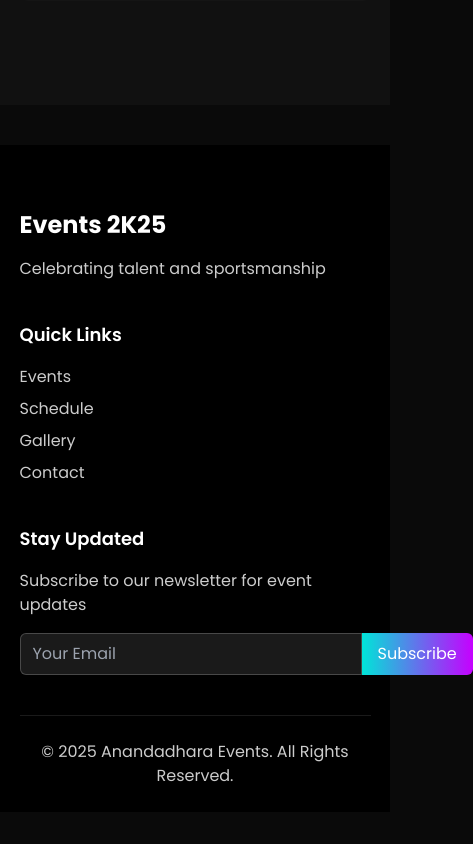
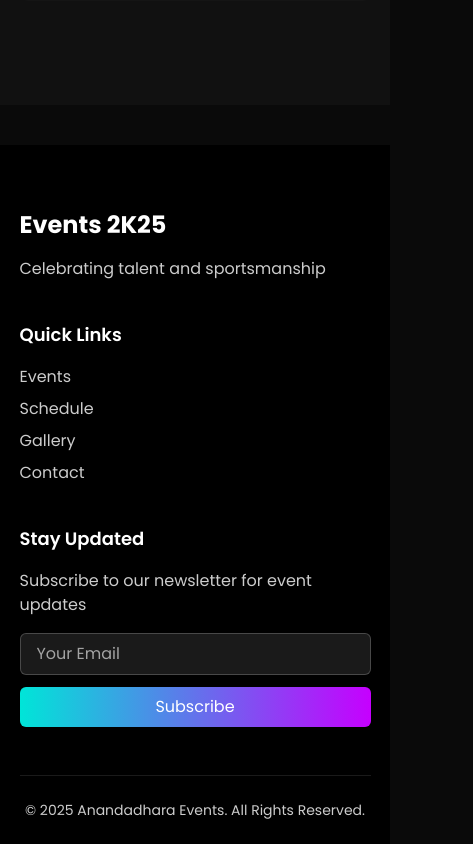
Before and after one commit to neel7468/fest, a React (Vite) app: page /schedule in a window 390 px wide. Shown: the part 1103-1947 px from the top of the page, 473 px wide, since content can reach past the window. Before the commit the page ends 1915 px from the top, so only its background shows below. Built offline with nearby package versions, Linux system fonts and the light colour scheme.

Commit message:
final comit

```diff
--- a/src/components/Footer.jsx
+++ b/src/components/Footer.jsx
@@ -2,39 +2,55 @@ const Footer = () => {
   return (
     <footer className="bg-black pt-16 pb-6 text-white/80">
       <div className="container mx-auto px-[5%]">
-          <div className="grid grid-cols-1 md:grid-cols-3 gap-10 mb-10">
+        {/* Top Footer Grid */}
+        <div className="grid grid-cols-1 md:grid-cols-3 gap-10 mb-12">
+          {/* Left Block */}
           <div>
             <h3 className="text-2xl font-bold text-white mb-4">Events 2K25</h3>
             <p>Celebrating talent and sportsmanship</p>
           </div>
 
+          {/* Quick Links */}
           <div>
             <h4 className="text-lg font-semibold text-white mb-4">Quick Links</h4>
             <ul className="space-y-2">
-                <li><a href="#events" className="hover:text-primary transition-colors duration-300">Events</a></li>
-                <li><a href="#schedule" className="hover:text-primary transition-colors duration-300">Schedule</a></li>
-                <li><a href="#gallery" className="hover:text-primary transition-colors duration-300">Gallery</a></li>
-                <li><a href="#contact" className="hover:text-primary transition-colors duration-300">Contact</a></li>
+              <li>
+                <a href="#events" className="hover:text-primary transition-colors duration-300">Events</a>
+              </li>
+              <li>
+                <a href="#schedule" className="hover:text-primary transition-colors duration-300">Schedule</a>
+              </li>
+              <li>
+                <a href="#gallery" className="hover:text-primary transition-colors duration-300">Gallery</a>
+              </li>
+              <li>
+                <a href="#contact" className="hover:text-primary transition-colors duration-300">Contact</a>
+              </li>
             </ul>
           </div>
 
+          {/* Newsletter */}
           <div>
             <h4 className="text-lg font-semibold text-white mb-4">Stay Updated</h4>
             <p className="mb-4">Subscribe to our newsletter for event updates</p>
-              <div className="flex">
+            <form className="flex flex-col sm:flex-row items-stretch sm:items-center gap-3 sm:gap-0">
               <input
                 type="email"
                 placeholder="Your Email"
-                  className="flex-1 py-2 px-3 bg-white/10 border border-white/20 rounded-l-md focus:outline-none focus:border-primary"
+                className="flex-1 py-2 px-4 bg-white/10 border border-white/20 rounded-md sm:rounded-l-md sm:rounded-r-none focus:outline-none focus:border-primary placeholder-white/60 text-white"
               />
-                <button className="bg-gradient-to-r from-primary to-secondary text-white py-2 px-4 rounded-r-md hover:shadow-lg hover:shadow-primary/20 transition-all duration-300">
+              <button
+                type="submit"
+                className="bg-gradient-to-r from-primary to-secondary text-white py-2 px-4 rounded-md sm:rounded-r-md sm:rounded-l-none hover:shadow-lg hover:shadow-primary/20 transition-all duration-300"
+              >
                 Subscribe
               </button>
-              </div>
+            </form>
           </div>
         </div>
 
-          <div className="border-t border-white/10 pt-6 text-center">
+        {/* Bottom Footer */}
+        <div className="border-t border-white/10 pt-6 text-center text-sm">
           <p>&copy; {new Date().getFullYear()} Anandadhara Events. All Rights Reserved.</p>
         </div>
       </div>
```
Lines whose indentation alone changed are shown as unchanged.
